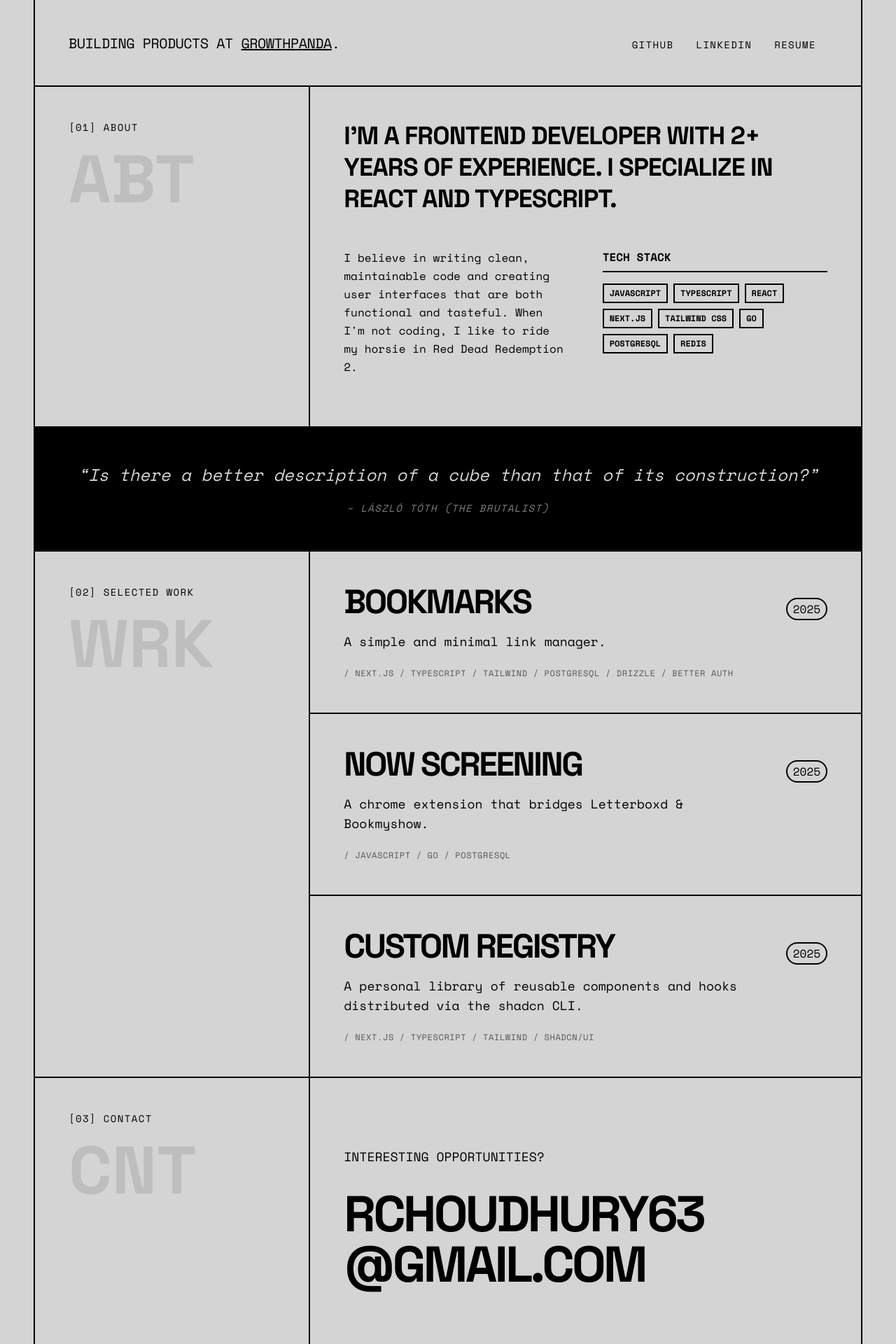
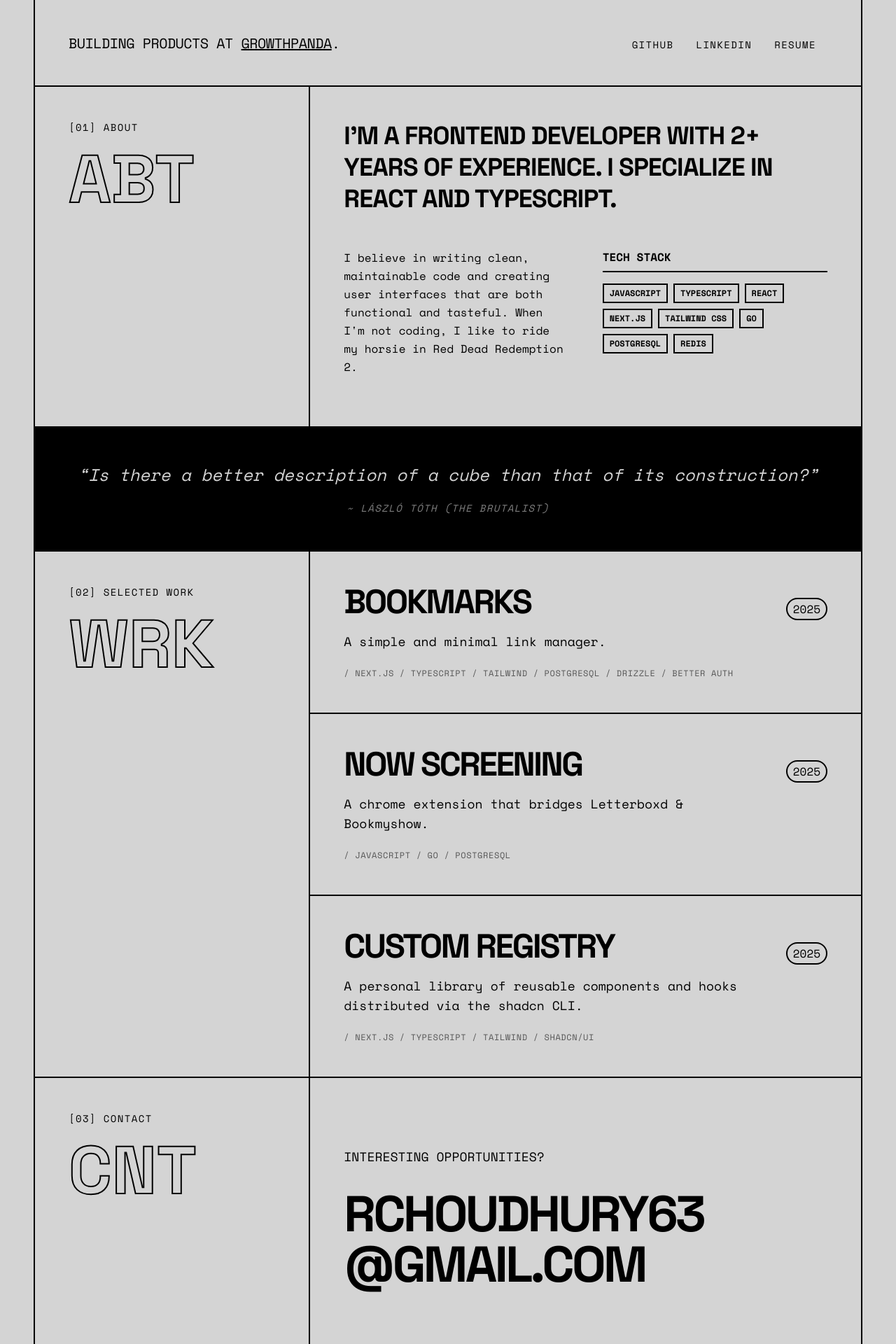
Before and after one commit to rahul-choudhury/portfolio, a Next.js app: page / in a window 1280 px wide. Shown: the part 614-2534 px from the top of the page at 70% size. Built offline with nearby package versions, Linux system fonts and the light colour scheme.

Commit message:
feat: hollow effect text

```diff
--- a/app/page.tsx
+++ b/app/page.tsx
@@ -223,7 +223,7 @@ export default function Home() {
               <h2 className="mb-4 font-mono text-sm tracking-widest uppercase">
                 [01] About
               </h2>
-              <div className="sticky top-32 hidden text-8xl font-black opacity-10 lg:block">
+              <div className="sticky top-32 hidden text-8xl font-black text-transparent [-webkit-text-stroke:2px_black] lg:block">
                 ABT
               </div>
             </div>
@@ -283,7 +283,7 @@ export default function Home() {
               <h2 className="mb-4 font-mono text-sm tracking-widest uppercase">
                 [02] Selected Work
               </h2>
-              <div className="sticky top-32 hidden text-8xl font-black opacity-10 lg:block">
+              <div className="sticky top-32 hidden text-8xl font-black text-transparent [-webkit-text-stroke:2px_black] lg:block">
                 WRK
               </div>
             </div>
@@ -294,7 +294,7 @@ export default function Home() {
                   href={project.link}
                   target="_blank"
                   rel="noopener noreferrer"
-                  className="group relative block border-b-2 border-l-0 border-black p-6 transition-all duration-300 last:border-b-0 hover:border-l-8 md:p-12"
+                  className="group relative block border-b-2 border-black p-6 transition-all duration-300 last:border-b-0 hover:shadow-[inset_8px_0_0_0_black] md:p-12"
                 >
                   <div className="mb-4 flex flex-col items-start justify-between gap-4 sm:flex-row sm:items-baseline">
                     <h3 className="text-3xl font-black tracking-tighter uppercase md:text-5xl">
@@ -333,7 +333,7 @@ export default function Home() {
               <h2 className="mb-4 font-mono text-sm tracking-widest uppercase">
                 [03] Contact
               </h2>
-              <div className="sticky top-32 hidden text-8xl font-black opacity-10 lg:block">
+              <div className="sticky top-32 hidden text-8xl font-black text-transparent [-webkit-text-stroke:2px_black] lg:block">
                 CNT
               </div>
             </div>
```
